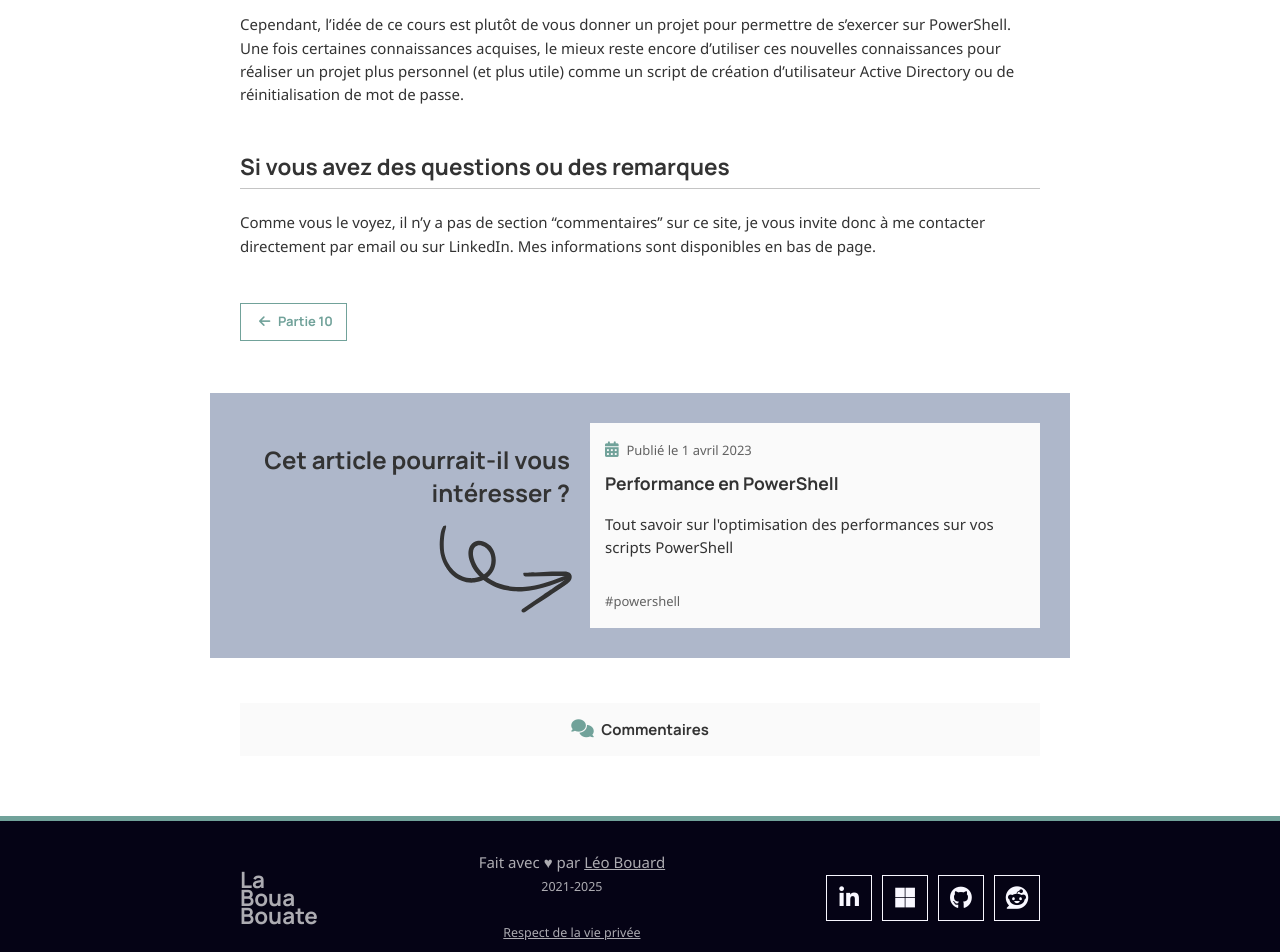
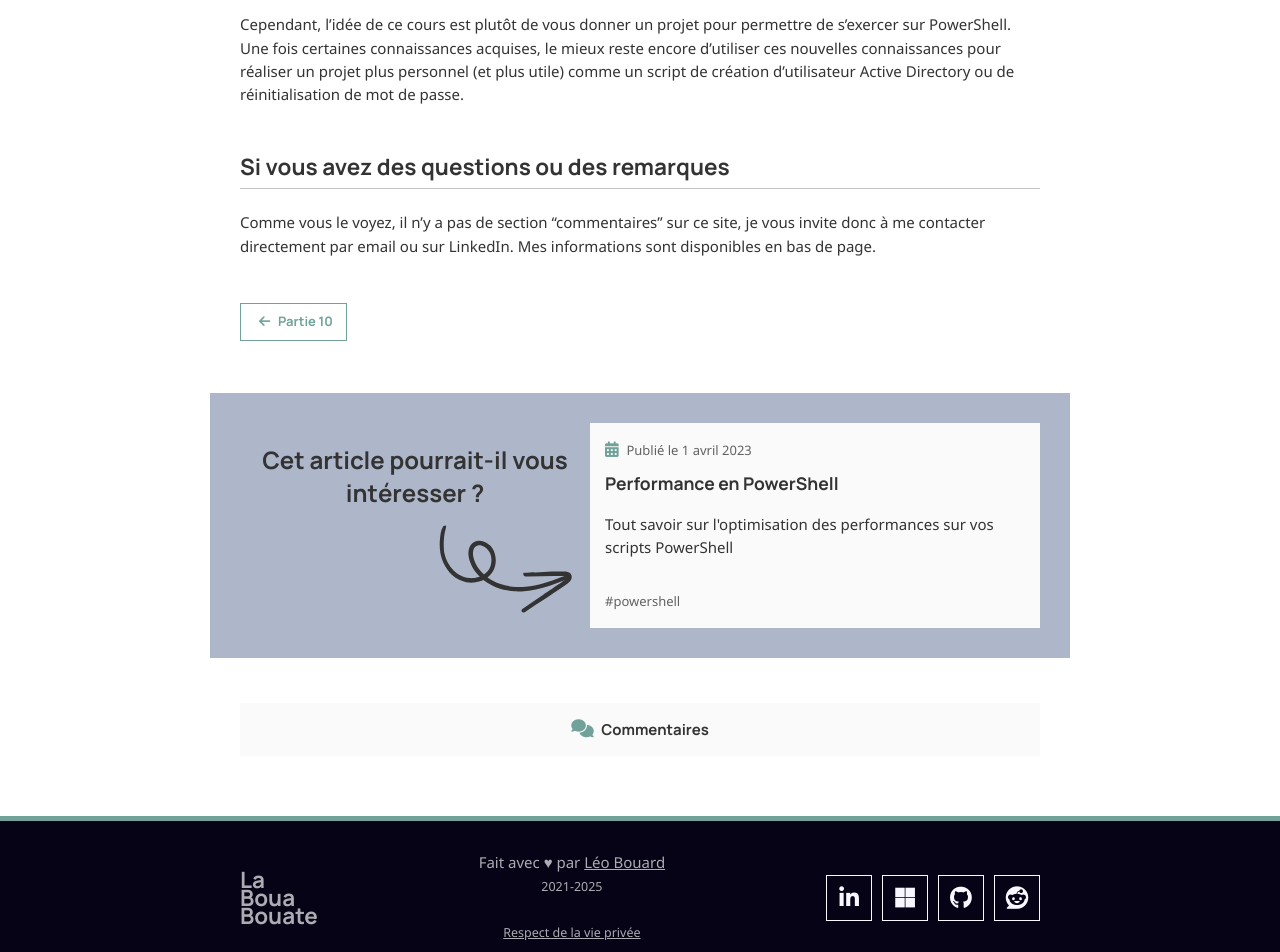
Before and after one commit to leobouard/leobouard.github.io, a Jekyll site: the page built from _posts/2022-12-01-cours-pratique-powershell-conclusion.md, in a window 1280 px wide. Shown: the part 973-1925 px from the top of the page. Built offline with Jekyll 4.4.1, drawn with Linux system fonts in a browser that asks for light colours; nearby versions of some CDN libraries; some web fonts are replaced; comment, search, counter and statistics services are not loaded.

Commit message:
Update containers.scss

```diff
--- a/_sass/containers.scss
+++ b/_sass/containers.scss
@@ -53,7 +53,7 @@ span.recommandation {
     font-family: var(--titlefont);
     max-width: 310px;
     font-size: x-large;
-    text-align: right;
+    text-align: center;
     line-height: 140%;
     margin: 20px;
 }
@@ -73,10 +73,6 @@ img.recommandation {
         justify-content: center;
     }
 
-    span.recommandation span {
-        text-align: center;
-    }
-
     img.recommandation {
         display: none;
     }
```
